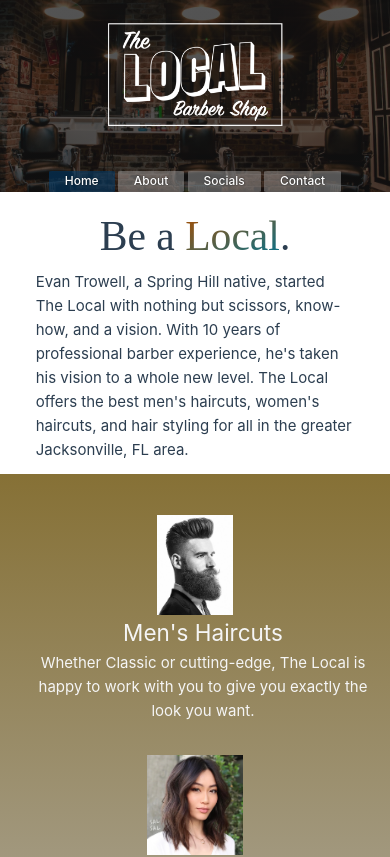
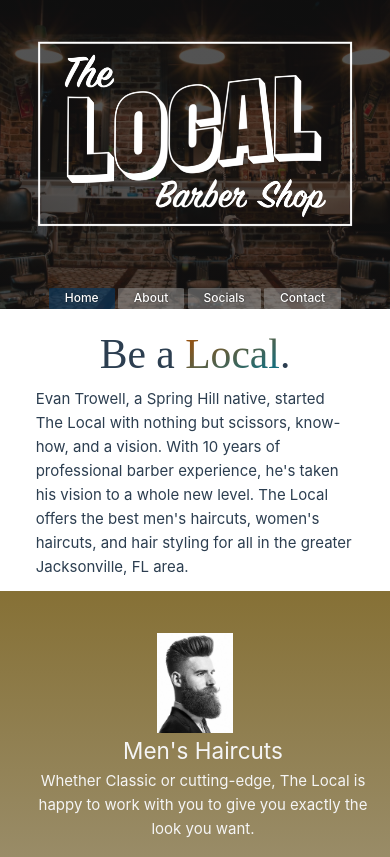
Before and after one commit to thmscly/evan-trowell-barber, a Vue app: page / in a window 390 px wide. Shown: the top 857 px of the page. Built offline with nearby package versions, Linux system fonts and the light colour scheme; a web font is replaced by a local one.

Commit message:
refactor(logo): updated logo responsiveness
simplify its responsiveness. The width of the logo is now set to 400px with a maximum width of 90%. This change ensures that the logo scales properly on different screen sizes without breakpoints

```diff
--- a/src/App.vue
+++ b/src/App.vue
@@ -54,10 +54,8 @@ header {
 }
 
 .logo {
-  display: block;
-  margin: 0;
-  height: auto;
-  width: 50%;
+  width: 400px;
+  max-width: 90%;
   filter: invert(100%) contrast(200%);
 }
 
@@ -149,10 +147,10 @@ nav a:first-of-type {
     place-self: center;
   }
 
-  .logo {
+  /* .logo {
     width: 25%;
     height: auto;
-  }
+  } */
 
   nav {
     text-align: center;
```
